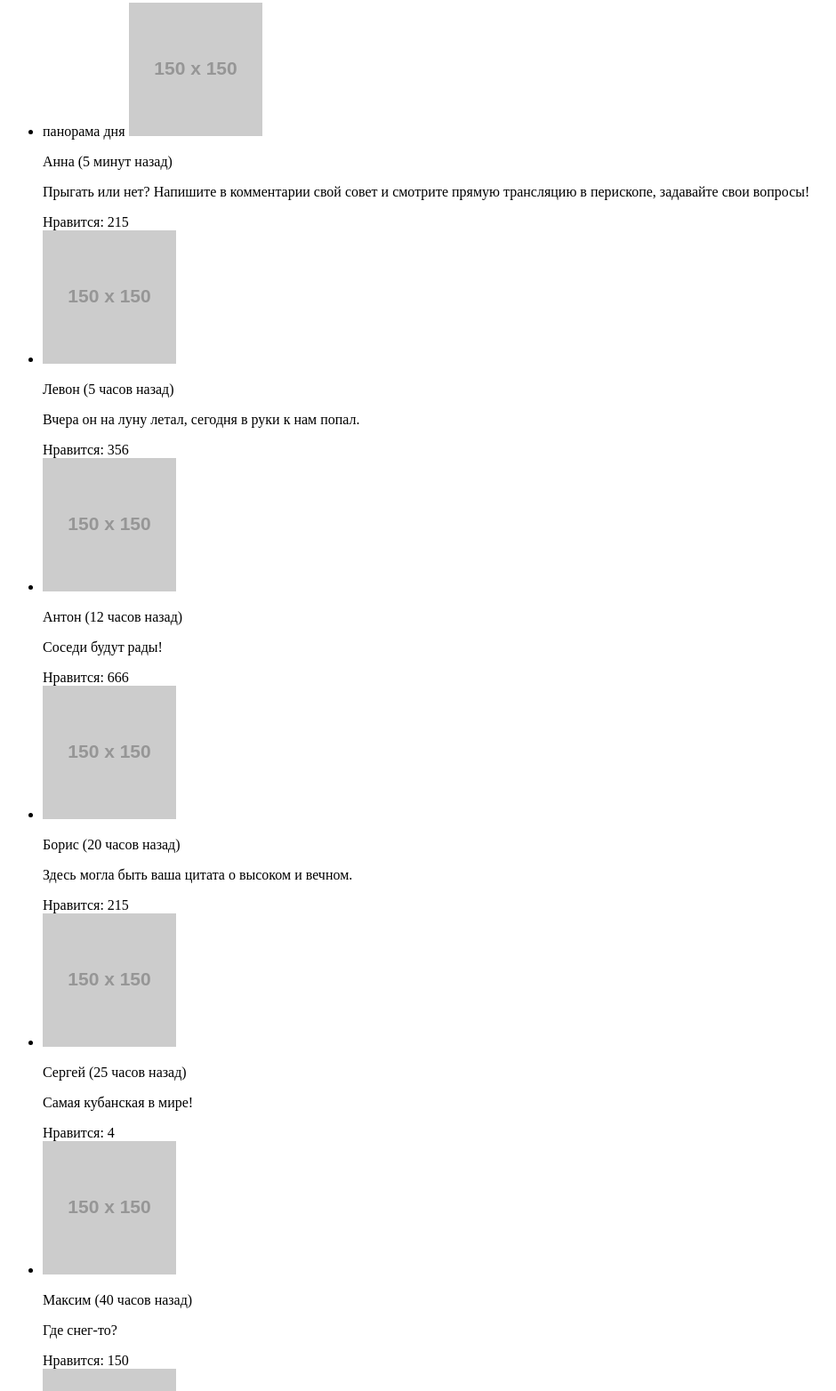
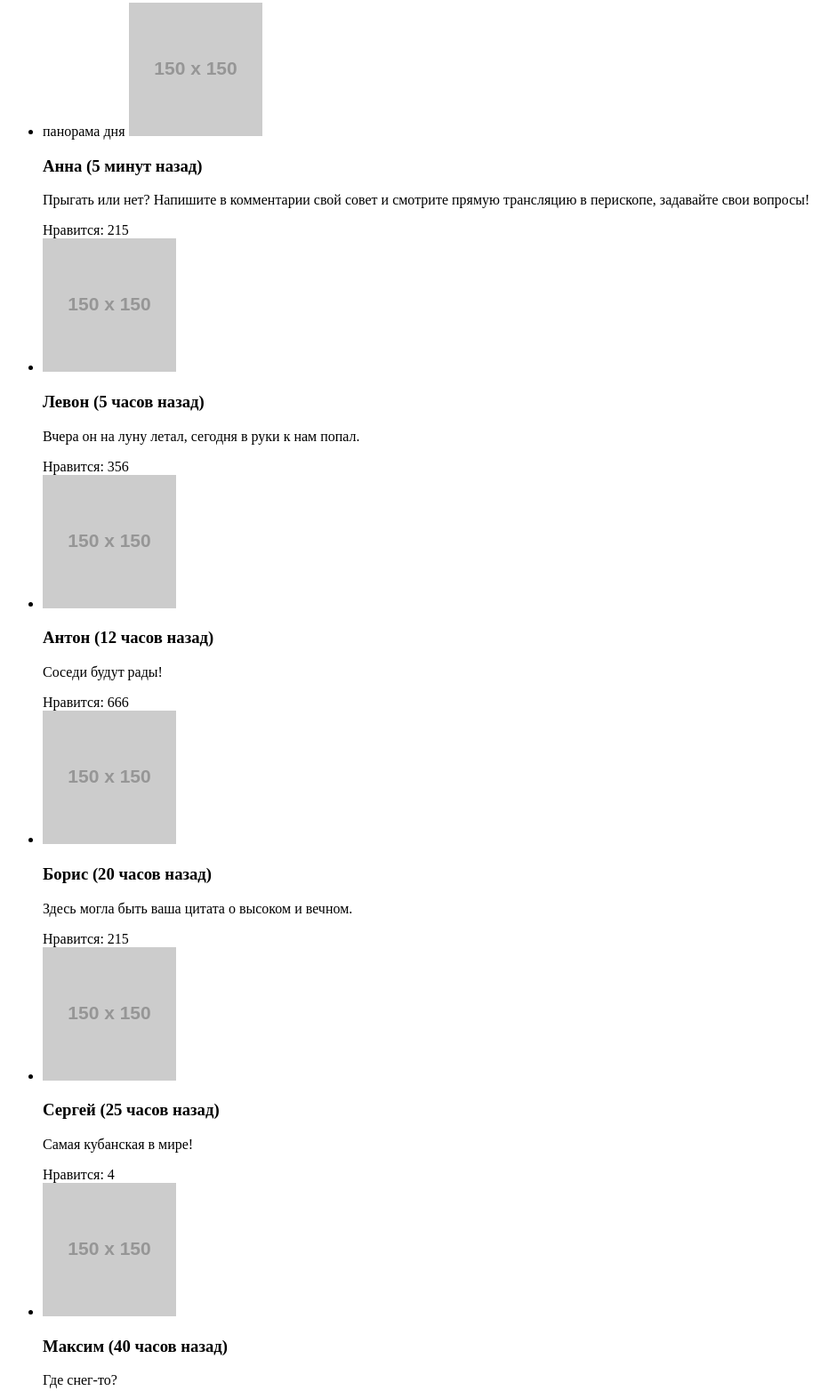
Before and after one commit to antonsos/375363-pink-20, a website: page source/photo.html in a window 1280 px wide. Shown: the part 369-1933 px from the top of the page at 89% size, without its empty margins (0-940 px from the left). Drawn offline with Linux system fonts and the light colour scheme; placeholder pictures from the web are drawn by us.

Commit message:
Исправил заголовки в карточках на тэг h3

```diff
--- a/source/photo.html
+++ b/source/photo.html
@@ -70,10 +70,10 @@
                   <img src="https://via.placeholder.com/150x150" width="150" height="150" alt="Экстрим">
                 </div>
                 <div class="card__about-photo">
-                  <p class="card__title">
+                  <h3 class="card__title">
                     <span class="card__who">Анна</span>
                     <time class="card__when">(5 минут назад)</time>
-                  </p>
+                  </h3>
                   <p class="card__description">
                     Прыгать или нет? Напишите в
                     комментарии свой совет и
@@ -97,10 +97,10 @@
                   <img src="https://via.placeholder.com/150x150" width="150" height="150" alt="Экстрим">
                 </div>
                 <div class="card__about-photo">
-                  <p class="card__title">
+                  <h3 class="card__title">
                     <span class="card__who">Левон</span>
                     <time class="card__when">(5 часов назад)</time>
-                  </p>
+                  </h3>
                   <p class="card__description">
                     Вчера он на луну летал, сегодня в руки к нам попал.
                   </p>
@@ -121,10 +121,10 @@
                   <img src="https://via.placeholder.com/150x150" width="150" height="150" alt="Экстрим">
                 </div>
                 <div class="card__about-photo">
-                  <p class="card__title">
+                  <h3 class="card__title">
                     <span class="card__who">Антон</span>
                     <time class="card__when">(12 часов назад)</time>
-                  </p>
+                  </h3>
                   <p class="card__description">
                     Соседи будут рады!
                   </p>
@@ -145,10 +145,10 @@
                   <img src="https://via.placeholder.com/150x150" width="150" height="150" alt="Экстрим">
                 </div>
                 <div class="card__about-photo">
-                  <p class="card__title">
+                  <h3 class="card__title">
                     <span class="card__who">Борис</span>
                     <time class="card__when">(20 часов назад)</time>
-                  </p>
+                  </h3>
                   <p class="card__description">
                     Здесь могла быть ваша цитата о высоком и вечном.
                   </p>
@@ -169,10 +169,10 @@
                   <img src="https://via.placeholder.com/150x150" width="150" height="150" alt="Экстрим">
                 </div>
                 <div class="card__about-photo">
-                  <p class="card__title">
+                  <h3 class="card__title">
                     <span class="card__who">Сергей</span>
                     <time class="card__when">(25 часов назад)</time>
-                  </p>
+                  </h3>
                   <p class="card__description">
                     Самая кубанская в мире!
                   </p>
@@ -193,10 +193,10 @@
                   <img src="https://via.placeholder.com/150x150" width="150" height="150" alt="Экстрим">
                 </div>
                 <div class="card__about-photo">
-                  <p class="card__title">
+                  <h3 class="card__title">
                     <span class="card__who">Максим</span>
                     <time class="card__when">(40 часов назад)</time>
-                  </p>
+                  </h3>
                   <p class="card__description">
                     Где снег-то?
                   </p>
@@ -217,10 +217,10 @@
                   <img src="https://via.placeholder.com/150x150" width="150" height="150" alt="Экстрим">
                 </div>
                 <div class="card__about-photo">
-                  <p class="card__title">
+                  <h3 class="card__title">
                     <span class="card__who">Надежда</span>
                     <time class="card__when">(45 часов назад)</time>
-                  </p>
+                  </h3>
                   <p class="card__description">
                     Всем GM и взаимные лайки!
                   </p>
```
